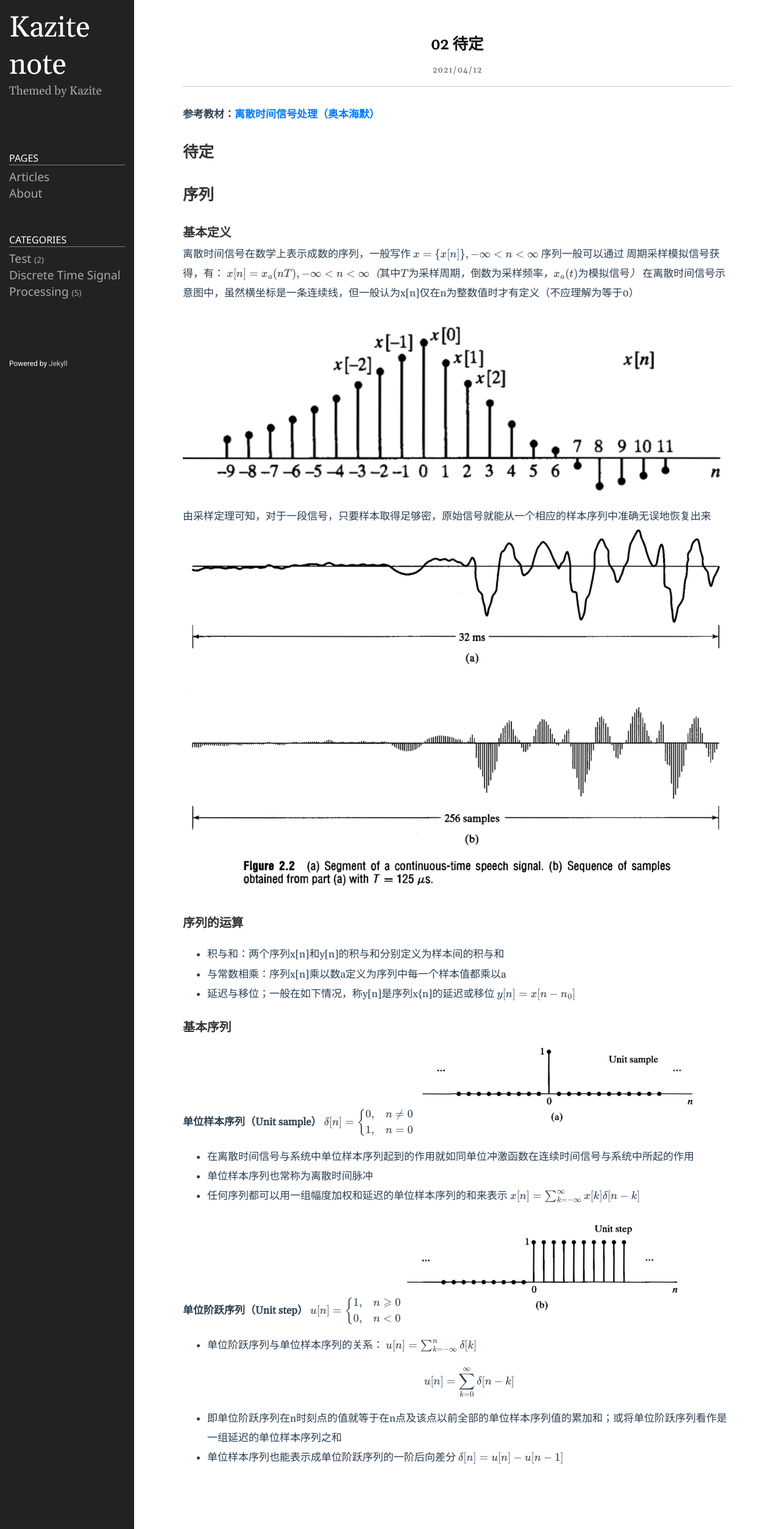
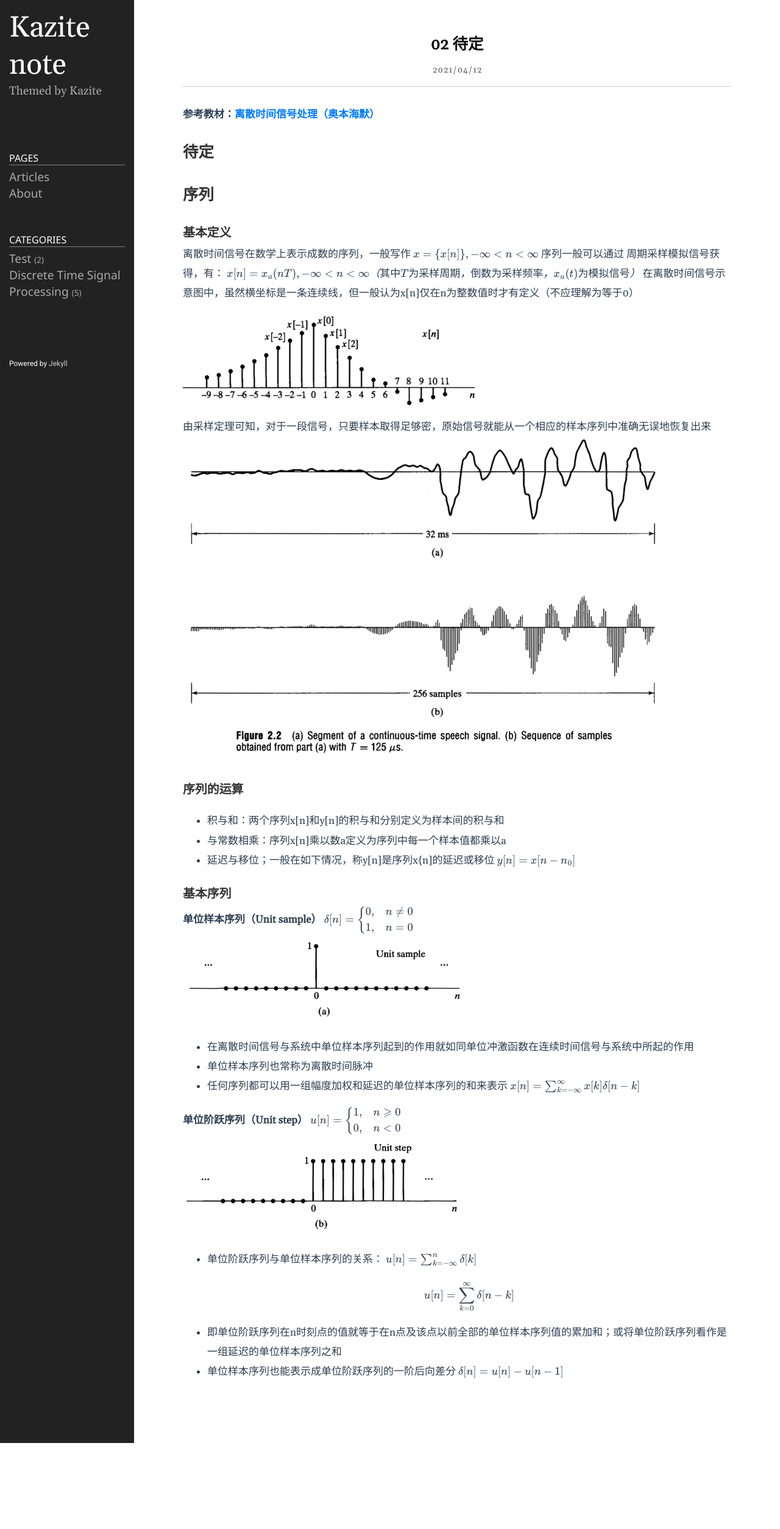
Before and after one commit to Kazite/Kazite.github.io, a Jekyll site: the page built from _posts/Discrete Time Signal Processing/2021-04-12-02-ch2_2.md, in a window 1280 px wide. Shown: the whole page at 61% size. Built offline with Jekyll 4.4.1, drawn with Linux system fonts in a browser that asks for light colours; formulas are drawn with MathJax 3; after the commit the page ends 2366 px from its top, so only the background shows below that.

Commit message:
Update 2021-04-12-02-ch2_2.md

```diff
--- a/_posts/Discrete Time Signal Processing/2021-04-12-02-ch2_2.md
+++ b/_posts/Discrete Time Signal Processing/2021-04-12-02-ch2_2.md
@@ -27,11 +27,11 @@ x[n]=x_a(nT),-\infty<n<\infty
 $$
 在离散时间信号示意图中，虽然横坐标是一条连续线，但一般认为x[n]仅在n为整数值时才有定义（不应理解为等于0）
 
-![2021-4-12-02-01](/assets_2021Early/2021-4-12-02-01.png)
+<img src="/assets_2021Early/2021-4-12-02-01.png" alt="2021-4-12-02-01" style="zoom:50%;" />
 
 由采样定理可知，对于一段信号，只要样本取得足够密，原始信号就能从一个相应的样本序列中准确无误地恢复出来
 
-![2021-4-12-02-02](/assets_2021Early/2021-4-12-02-02.png)
+<img src="/assets_2021Early/2021-4-12-02-02.png" alt="2021-4-12-02-02" style="zoom:50%;" />
 
 ### 序列的运算
 
@@ -53,6 +53,8 @@ $$
 1, & n=0
 \end{array}\right.
 $$
+
+
 <img src="/assets_2021Early/2021-4-12-02-03.png" alt="2021-4-12-02-03" style="zoom: 50%;" />
 
 * 在离散时间信号与系统中单位样本序列起到的作用就如同单位冲激函数在连续时间信号与系统中所起的作用
@@ -71,6 +73,8 @@ u[n]=\left\{\begin{array}{ll}
 0, & n<0
 \end{array}\right.
 $$
+
+
 <img src="/assets_2021Early/2021-4-12-02-04.png" alt="2021-4-12-02-04" style="zoom: 50%;" />
 
 * 单位阶跃序列与单位样本序列的关系：
```
